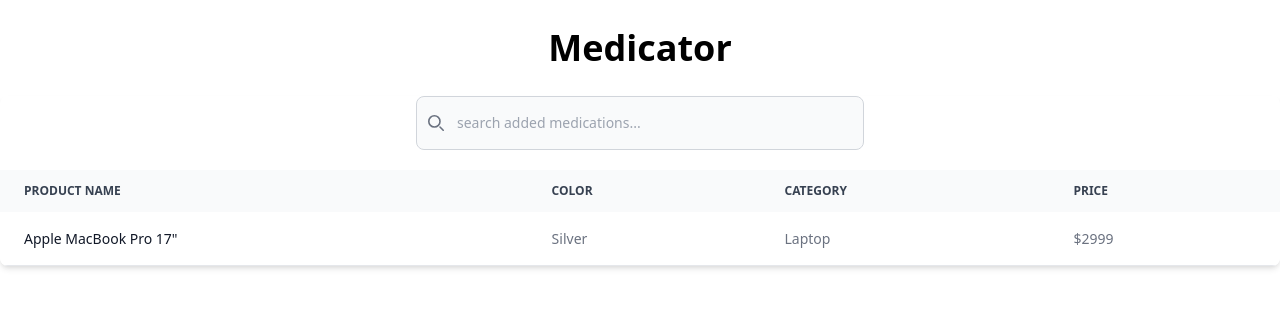
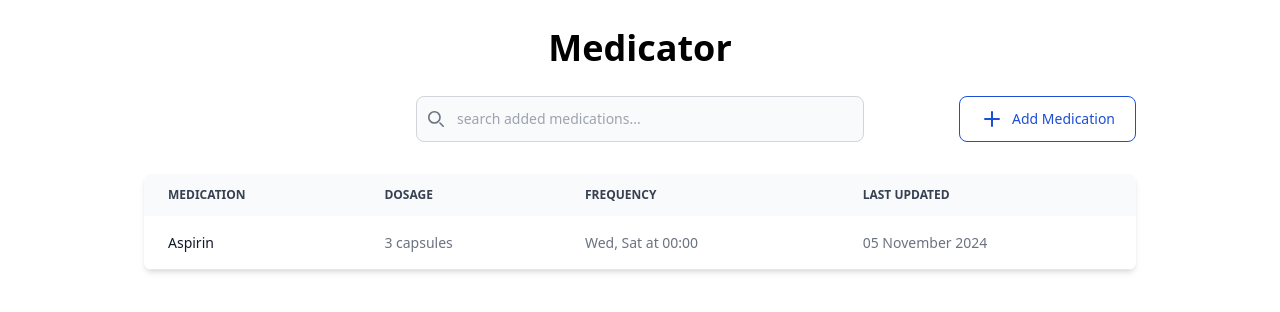
Before and after one commit to 1mohammad/medication-tracker, an Angular app: page / in a window 1280 px wide. Shown: the top 312 px of the page. Built offline with nearby package versions, Linux system fonts and the light colour scheme.

Commit message:
Refactor medication list and search components: updated medication list structure for better clarity, improved styling with new table layout, and enhanced search component with an 'Add Medication' button for improved user interaction.

```diff
--- /dev/null
+++ b/src/app/components/button/button.component.html
@@ -0,0 +1,6 @@
+<button
+	type="button"
+	class="text-blue-700 hover:text-white border border-blue-700 hover:bg-blue-800 focus:ring-4 focus:outline-none focus:ring-blue-300 font-medium rounded-lg text-sm px-5 py-2.5 text-center"
+>
+	<ng-content></ng-content>
+</button>
--- a/src/app/components/medication-list/medication-list.component.html
+++ b/src/app/components/medication-list/medication-list.component.html
@@ -1,21 +1,23 @@
+<div class="table-container">
+	<app-search-medication />
 	<div class="medication-table">
-	<app-search-medication />
 		<table class="medication-list">
 			<thead>
 				<tr>
-                <th scope="col" class="medication-header">Product name</th>
-                <th scope="col" class="medication-header">Color</th>
-                <th scope="col" class="medication-header">Category</th>
-                <th scope="col" class="medication-header">Price</th>
+					<th scope="col">Medication</th>
+					<th scope="col">Dosage</th>
+					<th scope="col">Frequency</th>
+					<th scope="col">Last updated</th>
 				</tr>
 			</thead>
 			<tbody>
 				<tr class="medication-row">
-                <th scope="row" class="medication-title">Apple MacBook Pro 17"</th>
-                <td class="medication-cell">Silver</td>
-                <td class="medication-cell">Laptop</td>
-                <td class="medication-cell">$2999</td>
+					<td scope="row" class="medication-title">Aspirin</td>
+					<td>3 capsules</td>
+					<td>Wed, Sat at 00:00 </td>
+					<td>05 November 2024</td>
 				</tr>
 			</tbody>
 		</table>
 	</div>
+</div>
--- a/src/app/components/medication-list/medication-list.component.scss
+++ b/src/app/components/medication-list/medication-list.component.scss
@@ -1,5 +1,17 @@
+.table-container {
+  width: 100%;
+  margin: 0 auto;
+  padding-left: 1rem;
+  padding-right: 1rem;
+
+  @media (min-width: 768px) {
+    width: 80%;
+  }
+}
+
 .medication-table {
-  position: relative;
+  margin-top: 2rem;
+  width: 100%;
   overflow-x: auto;
   box-shadow: var(--shadow-md);
   border-radius: 0.5rem;
@@ -10,15 +22,14 @@
   text-align: left;
   font-size: 0.875rem;
   color: var(--color-gray-500);
-  margin-top: 1.25rem;
-}
 
-.medication-header {
-  padding: 0.75rem 1.5rem;
-  font-size: 0.75rem;
-  color: var(--color-gray-700);
-  text-transform: uppercase;
-  background-color: var(--color-gray-50);
+  th {
+    padding: 0.75rem 1.5rem;
+    font-size: 0.75rem;
+    color: var(--color-gray-700);
+    text-transform: uppercase;
+    background-color: var(--color-gray-50);
+  }
 }
 
 .medication-row {
@@ -28,6 +39,10 @@
   &:hover {
     background-color: var(--color-gray-50);
   }
+
+  td {
+    padding: 1rem 1.5rem;
+  }
 }
 
 .medication-title {
@@ -36,7 +51,3 @@
   color: var(--color-gray-900);
   white-space: nowrap;
 }
-
-.medication-cell {
-  padding: 1rem 1.5rem;
-}
--- a/src/app/components/search-medication/search-medication.component.html
+++ b/src/app/components/search-medication/search-medication.component.html
@@ -1,4 +1,5 @@
-<form class="max-w-md mx-auto">
+<div class="relative flex items-center gap-2">
+	<form class="w-full md:max-w-md mx-auto">
 		<label for="default-search" class="mb-2 text-sm font-medium text-gray-900 sr-only">Search</label>
 		<div class="relative">
 			<div class="absolute inset-y-0 start-0 flex items-center ps-3 pointer-events-none">
@@ -6,6 +7,19 @@
 					<path stroke="currentColor" stroke-linecap="round" stroke-linejoin="round" stroke-width="2" d="m19 19-4-4m0-7A7 7 0 1 1 1 8a7 7 0 0 1 14 0Z"/>
 				</svg>
 			</div>
-		<input type="search" id="default-search" class="block w-full p-4 ps-10 text-sm outline-none text-gray-900 border border-gray-300 rounded-lg bg-gray-50 focus:ring-blue-500 focus:border-blue-500" placeholder="search added medications..." required />
+			<input type="search" id="default-search" class="block w-full px-4 py-3 ps-10 text-sm outline-none text-gray-900 border border-gray-300 rounded-lg bg-gray-50 focus:ring-blue-500 focus:border-blue-500" placeholder="search added medications..." required />
 		</div>
 	</form>
+	<div class="top-0 right-0 md:absolute">
+		<app-button>
+			<div class="flex items-center gap-2">
+				<svg class="w-6 h-6" aria-hidden="true" xmlns="http://www.w3.org/2000/svg" fill="none" viewBox="0 0 24 24">
+					<path stroke="currentColor" stroke-linecap="round" stroke-linejoin="round" stroke-width="2" d="M5 12h14m-7 7V5"/>
+				</svg>
+				<span class="hidden md:block">
+					Add Medication
+				</span>
+			</div>
+		</app-button>
+	</div>
+</div>
--- a/src/app/components/search-medication/search-medication.component.ts
+++ b/src/app/components/search-medication/search-medication.component.ts
@@ -1,8 +1,11 @@
 import { Component } from '@angular/core';
+import { ButtonComponent } from '@components/button/button.component';
 
 @Component({
   selector: 'app-search-medication',
-  imports: [],
+  imports: [
+	ButtonComponent
+  ],
   templateUrl: './search-medication.component.html',
   styleUrl: './search-medication.component.scss'
 })
```
Also changed, not shown: src/app/components/button/button.component.ts (added, +10 -0 lines), src/app/components/button/button.component.scss (added), 1 other file (tests, documents, lock files or other folders). Lines whose indentation alone changed are shown as unchanged.
